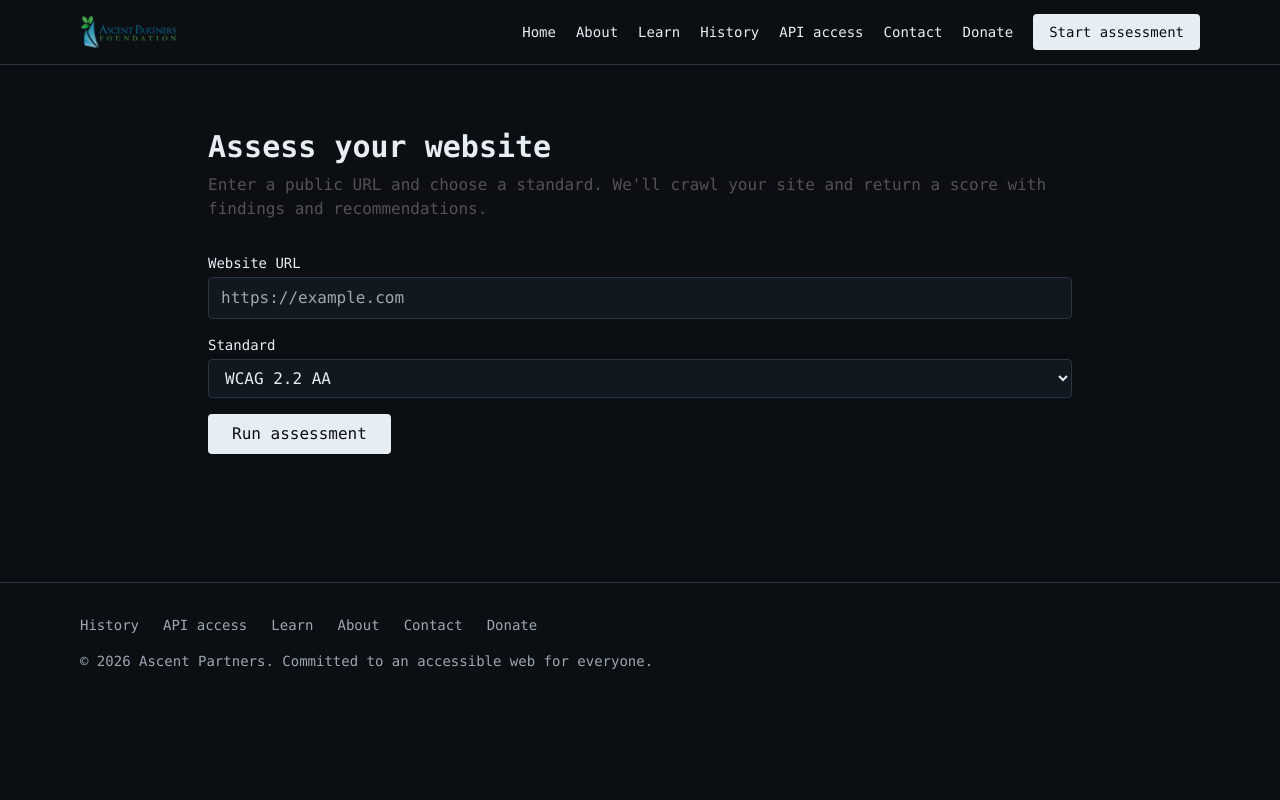
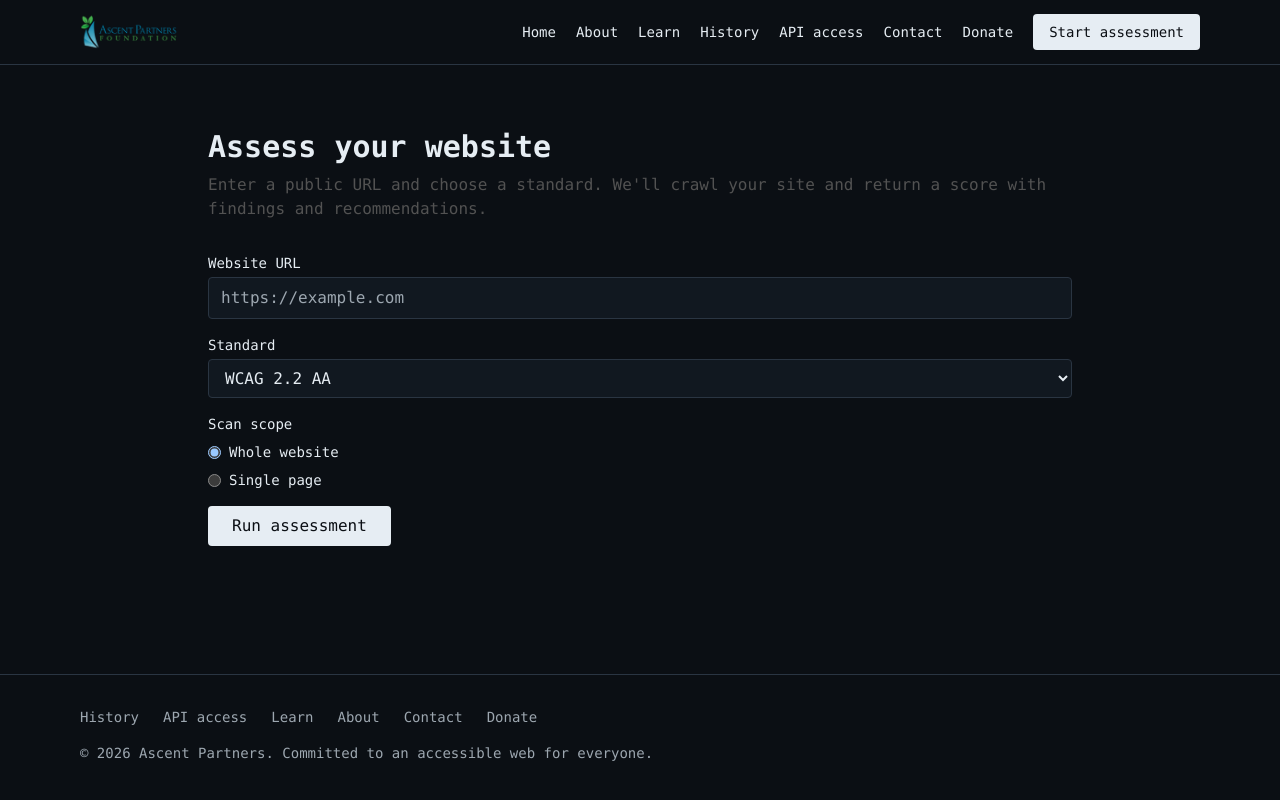
Before and after one commit to simonplmak-cloud/ascent-accessibility, a Next.js app: page /assess in a window 1280 px wide. Built offline with nearby package versions, Linux system fonts and the light colour scheme.

Commit message:
feat: scan scope (single page vs whole website)

```diff
--- a/src/app/api/v1/assessments/route.ts
+++ b/src/app/api/v1/assessments/route.ts
@@ -6,6 +6,7 @@ import { getClientIp } from "@/server/ip";
 import { rateLimiter } from "@/server/bootstrap";
 import { assessmentRepository } from "@/db/repository";
 import { getStandard } from "@/lib/standards/catalog";
+import { resolveCrawlScope } from "@/lib/assessment/scope";
 import { withCorrelationId } from "@/lib/observability/logger";
 
 export async function POST(req: Request) {
@@ -24,7 +25,7 @@ export async function POST(req: Request) {
     );
   }
 
-  const { url, standard, depth, pageCap } = parsed.data;
+  const { url, standard, depth, pageCap, scope } = parsed.data;
 
   if (!getStandard(standard)) {
     return NextResponse.json(
@@ -39,11 +40,12 @@ export async function POST(req: Request) {
     return NextResponse.json({ code }, { status: 400 });
   }
 
+  const crawlScope = resolveCrawlScope(scope, depth, pageCap);
   const assessment = await assessmentRepository.create({
     url: ssrf.url.href,
     standard,
-    depth: depth ?? 3,
-    pageCap: pageCap ?? 100,
+    depth: crawlScope.depth,
+    pageCap: crawlScope.pageCap,
   });
 
   withCorrelationId(assessment.id).info({ ip }, "assessment queued");
--- a/src/app/assess/[id]/page.tsx
+++ b/src/app/assess/[id]/page.tsx
@@ -88,7 +88,9 @@ export default async function ShareableReportPage({
           {assessment.url}
         </a>
       </h1>
-      <p className="mt-2 font-mono text-sm text-terminal-muted">{assessment.standard}</p>
+      <p className="mt-2 font-mono text-sm text-terminal-muted">
+        {assessment.standard} · {assessment.depth === 0 ? "Single page" : "Whole website"}
+      </p>
       <Report result={result} />
     </div>
   );
--- a/src/components/assessment/assessment-form.tsx
+++ b/src/components/assessment/assessment-form.tsx
@@ -11,6 +11,7 @@ const POLL_INTERVAL_MS = 3000;
 export function AssessmentForm({ standards }: { standards: StandardOption[] }) {
   const [url, setUrl] = useState("");
   const [standard, setStandard] = useState("wcag22aa");
+  const [scope, setScope] = useState<"page" | "site">("site");
   const [error, setError] = useState<string | null>(null);
   const [loading, setLoading] = useState(false);
   const [result, setResult] = useState<AssessmentResult | null>(null);
@@ -27,7 +28,7 @@ export function AssessmentForm({ standards }: { standards: StandardOption[] }) {
       const createRes = await fetch("/api/v1/assessments", {
         method: "POST",
         headers: { "Content-Type": "application/json" },
-        body: JSON.stringify({ url, standard }),
+        body: JSON.stringify({ url, standard, scope }),
       });
       const createData = await createRes.json();
 
@@ -95,6 +96,29 @@ export function AssessmentForm({ standards }: { standards: StandardOption[] }) {
             ))}
           </select>
         </div>
+        <fieldset className="space-y-2">
+          <legend className="block font-mono text-sm text-terminal-fg">Scan scope</legend>
+          <label className="flex items-center gap-2 font-mono text-sm text-terminal-fg">
+            <input
+              type="radio"
+              name="scope"
+              value="site"
+              checked={scope === "site"}
+              onChange={() => setScope("site")}
+            />
+            Whole website
+          </label>
+          <label className="flex items-center gap-2 font-mono text-sm text-terminal-fg">
+            <input
+              type="radio"
+              name="scope"
+              value="page"
+              checked={scope === "page"}
+              onChange={() => setScope("page")}
+            />
+            Single page
+          </label>
+        </fieldset>
         <button
           type="submit"
           disabled={loading}
--- /dev/null
+++ b/src/lib/assessment/scope.ts
@@ -0,0 +1,15 @@
+export type ScanScope = "page" | "site";
+
+export interface CrawlScope {
+  depth: number;
+  pageCap: number;
+}
+
+export function resolveCrawlScope(
+  scope: ScanScope,
+  depth?: number,
+  pageCap?: number,
+): CrawlScope {
+  if (scope === "page") return { depth: 0, pageCap: 1 };
+  return { depth: depth ?? 3, pageCap: pageCap ?? 100 };
+}
--- a/src/server/validation.ts
+++ b/src/server/validation.ts
@@ -3,6 +3,7 @@ import { z } from "zod";
 export const assessRequestSchema = z.object({
   url: z.string().min(1).max(2048),
   standard: z.string().min(1).max(50).default("wcag22aa"),
+  scope: z.enum(["page", "site"]).default("site"),
   depth: z.number().int().min(1).max(3).optional(),
   pageCap: z.number().int().min(1).max(100).optional(),
 });
```
Also changed, not shown: 1 other file (tests, documents, lock files or other folders).
